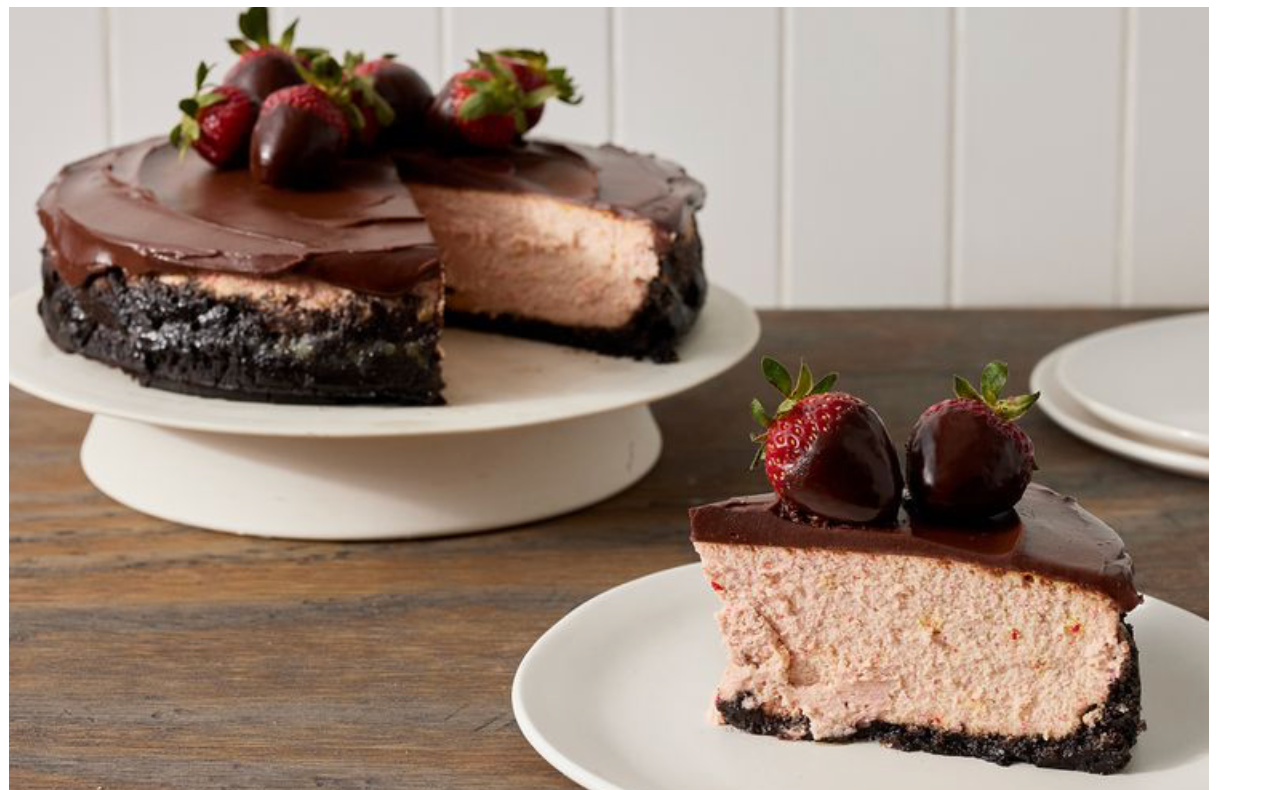
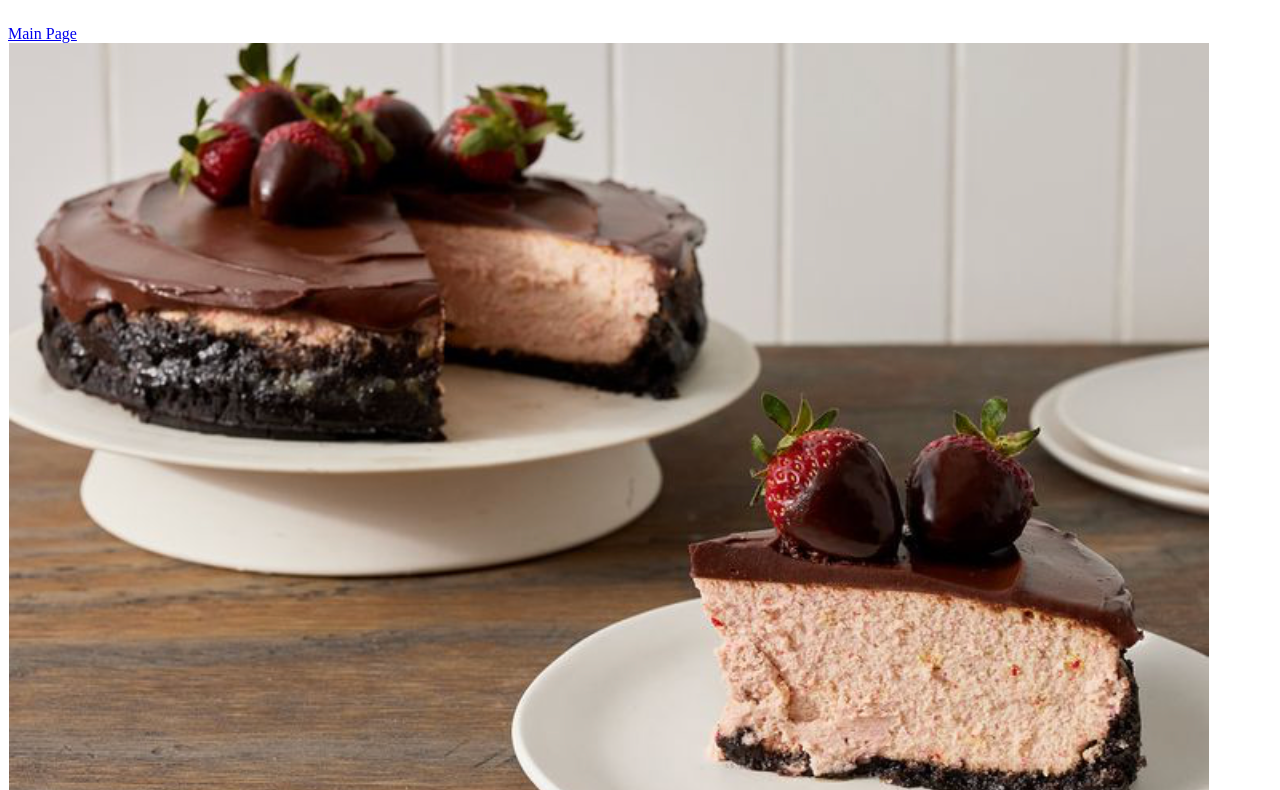
Before and after one commit to Joaniii/odin-recipes, a plain HTML site: page recipes/chocolateStrawberryCheesecake.html in a window 1280 px wide. Shown: the part 73-863 px from the top of the page. Drawn offline with Linux system fonts and the light colour scheme.

Commit message:
Fix body tag

```diff
--- a/recipes/chocolateStrawberryCheesecake.html
+++ b/recipes/chocolateStrawberryCheesecake.html
@@ -6,26 +6,31 @@
         <meta charset="UTF-8">
         <title>Odin Recipes</title>
     </head>
+
+    <body>
         <h1>Chocolate Strawberry Cheesecake</h1>
+
+        <br>
+        <a href="../index.html">Main Page</a>
+        <br>
+
         <img src="../img/chocolateStrawberryCheesecake.png" alt="Image: Chocolate Strawberry Cheesecake">
+
         <h2>Description:</h2>
         <br>
         <p> </p>
         <br>
+
         <h2>Ingredients:</h2>
         <ul>
             <li></li>
 
         </ul>
+
         <h2>Steps</h2>
         <ol>
             <li></li>
         </ol>
 
-    <body>
-
-
-
     </body>
-
 </html>
```
